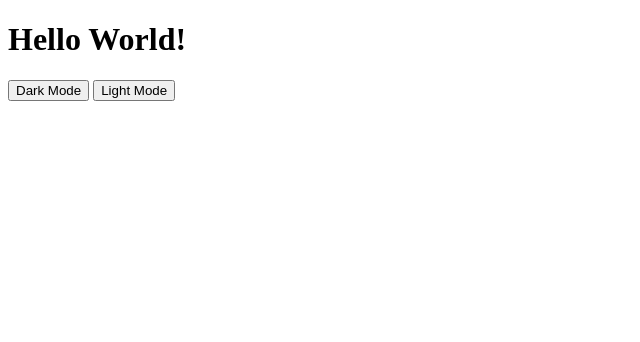
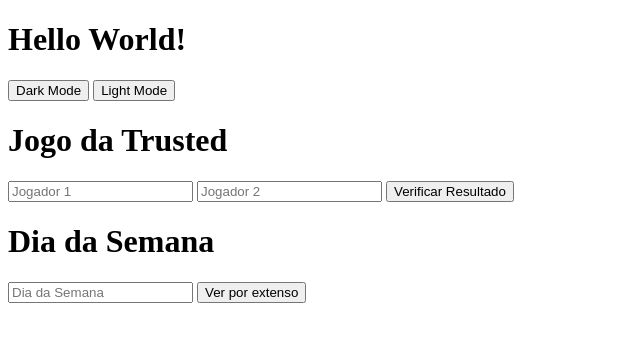
Before and after one commit to AndersonDelArco/exercicios-JS, a plain HTML site: page onde-usar-JS/index.html in a window 1280 px wide. Shown: the whole page, without its empty margins (0-640 px from the left). Drawn offline with Linux system fonts and the light colour scheme.

Commit message:
Atualiza Aula switch

```diff
--- a/onde-usar-JS/index.html
+++ b/onde-usar-JS/index.html
@@ -11,5 +11,15 @@
     <h1>Hello World!</h1>
     <button id="btnDark" type="button">Dark Mode</button>
     <button id="btnLight" type="button">Light Mode</button>
+
+    <h1>Jogo da Trusted</h1>
+    <input id="player1" type="number" placeholder="Jogador 1">
+    <input id="player2" type="number" placeholder="Jogador 2">
+    <button onclick="showResult()" type="button">Verificar Resultado</button>
+
+    <h1>Dia da Semana</h1>
+    <input id="inputWeekDay" type="number" placeholder="Dia da Semana">
+    <button type="button" onclick="showWeedDay()">Ver por extenso</button>
+
 </body>
 </html>
--- a/onde-usar-JS/script.js
+++ b/onde-usar-JS/script.js
@@ -57,3 +57,59 @@ class Pessoa {
 }
 
 var pessoa1 = new Pessoa('Anderson',54,'Rua Marechal Deodoro');
+
+
+/* AULA JS ESTRUTURA CONDICIONAIS */
+
+var inputPlayer1 = document.getElementById('player1');
+var inputPlayer2 = document.getElementById('player2');
+
+function showResult(){
+
+    // Mostrar 3 possíveis resultados: Player 1 ganhou, player 2 ganhou, empate
+
+    var scorePlayer1 = parseFloat(inputPlayer1.value);
+    var scorePlayer2 = parseFloat(inputPlayer2.value);
+
+    if(scorePlayer1 > scorePlayer2){
+        alert('O jogador 1 venceu!');
+    } else if(scorePlayer2 > scorePlayer1){
+
+        alert('O jogador 2 venceu!');
+    } else{
+
+        alert('Jogo empatou!');
+    }
+}
+
+    // Mostrar dia da semana - ver por extenso
+
+    function showWeedDay(){
+
+        var dayOfWeek = parseInt(inputWeekDay.value);
+
+        switch (dayOfWeek){
+
+            case 1:
+                alert("Segunda-feira");
+                break;
+            case 2:
+                alert("Terça-feira");
+                break;
+            case 3:
+                alert("Quarta-feira");
+                break;
+            case 4:
+                alert("Quinta-feira");
+                break;
+            case 5:
+                alert("Sexta-feira");
+                break;
+            default:
+                alert("Não foi possível identificar o dia da semana.");
+
+        }
+    }
+
+
+/* AULA JS ESTRUTURAS DE CONTROLE */
```
Also changed, not shown: 1 other file.
